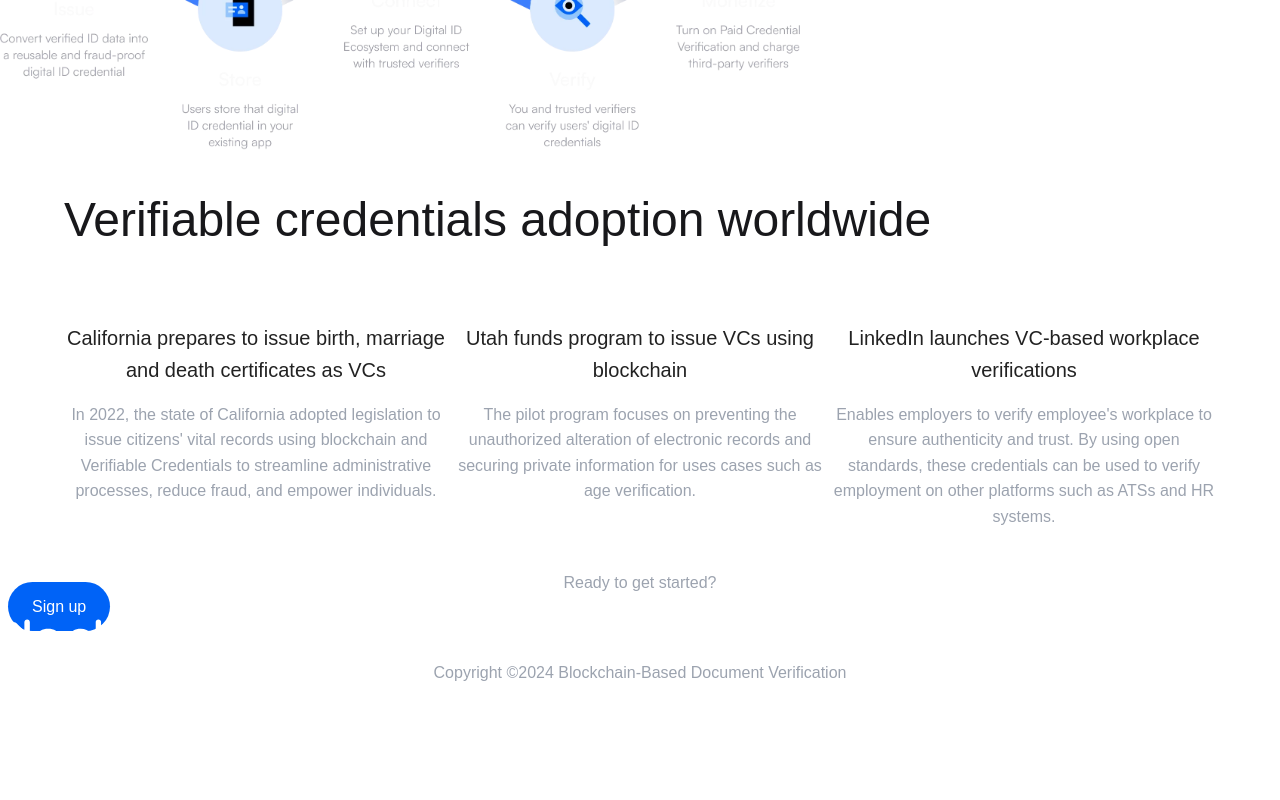
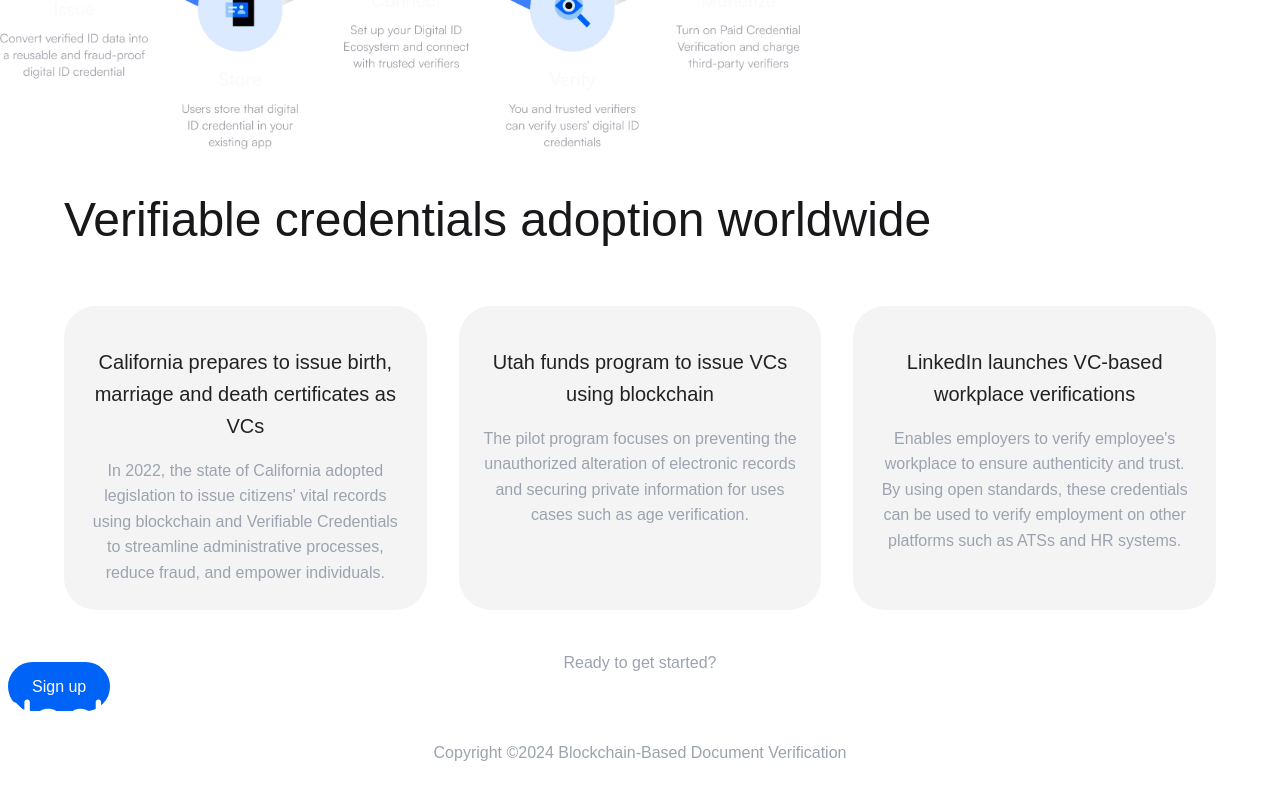
Before and after one commit to Mkn0021/DockChain, a Next.js app: page / in a window 1280 px wide. Shown: the part 2336-3136 px from the top of the page. Built offline with nearby package versions, Linux system fonts and the light colour scheme.

Commit message:
Update testimonials section: use grid gap and background-muted style for testimonial cards

```diff
--- a/app/page.tsx
+++ b/app/page.tsx
@@ -153,9 +153,9 @@ export default function Home() {
       {/* Testimonials Section */}
       <Section>
         <h2 className="text-left self-start">Verifiable credentials adoption worldwide</h2>
-        <div className="grid grid-cols-3">
+        <div className="grid grid-cols-3 gap-8">
           {testimonials.map((testimonial, index) => (
-            <div key={index} className="card card-light">
+            <div key={index} className="bg-background-muted p-6">
               <h4>{testimonial.title}</h4>
               <p>{testimonial.description}</p>
             </div>
```
